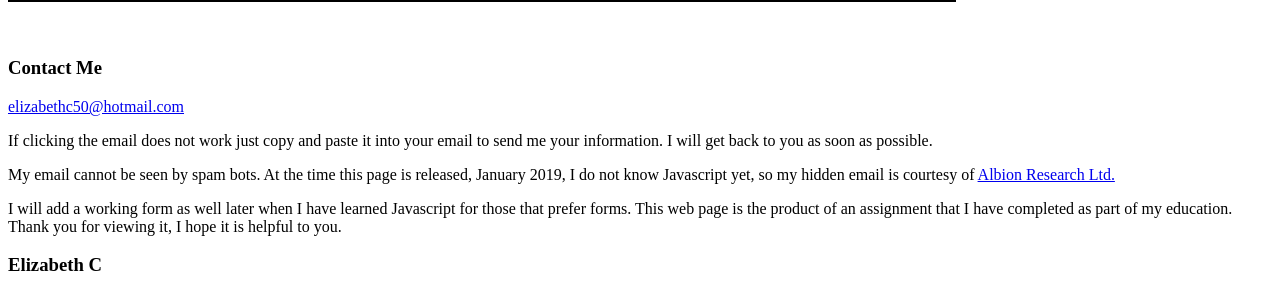
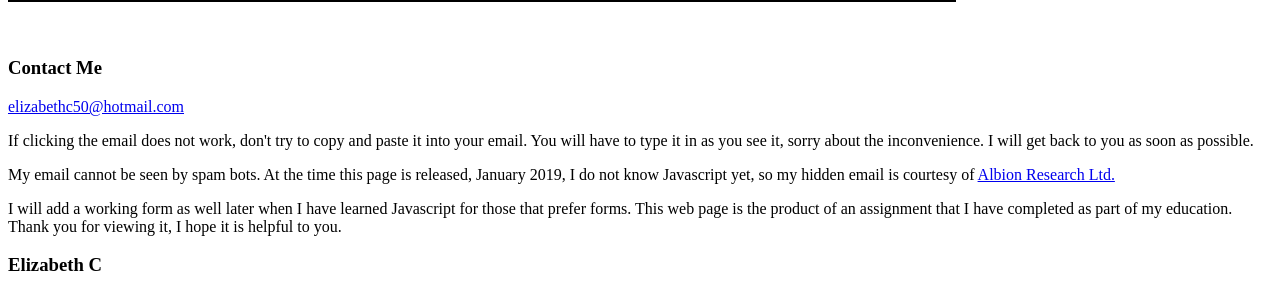
Before and after one commit to ElizabethC5/reformed, a plain HTML site: page index.html in a window 1280 px wide. Shown: the part 3182-3477 px from the top of the page. Drawn offline with Linux system fonts and the light colour scheme.

Commit message:
Add files via upload

```diff
--- a/index.html
+++ b/index.html
@@ -405,7 +405,7 @@
 
   <p>
 
-  If clicking the email does not work just copy and paste it into your email to send me your information. I will get back to you as soon as possible.
+  If clicking the email does not work, don't try to copy and paste it into your email. You will have to type it in as you see it, sorry about the inconvenience. I will get back to you as soon as possible.
 </p>
 <p>
   My email cannot be seen by spam bots. At the time this page is released, January 2019, I do not know Javascript yet, so my hidden email is courtesy of <a href="https://www.albionresearch.com/misc/obfuscator.php">Albion Research Ltd.</a>
```
